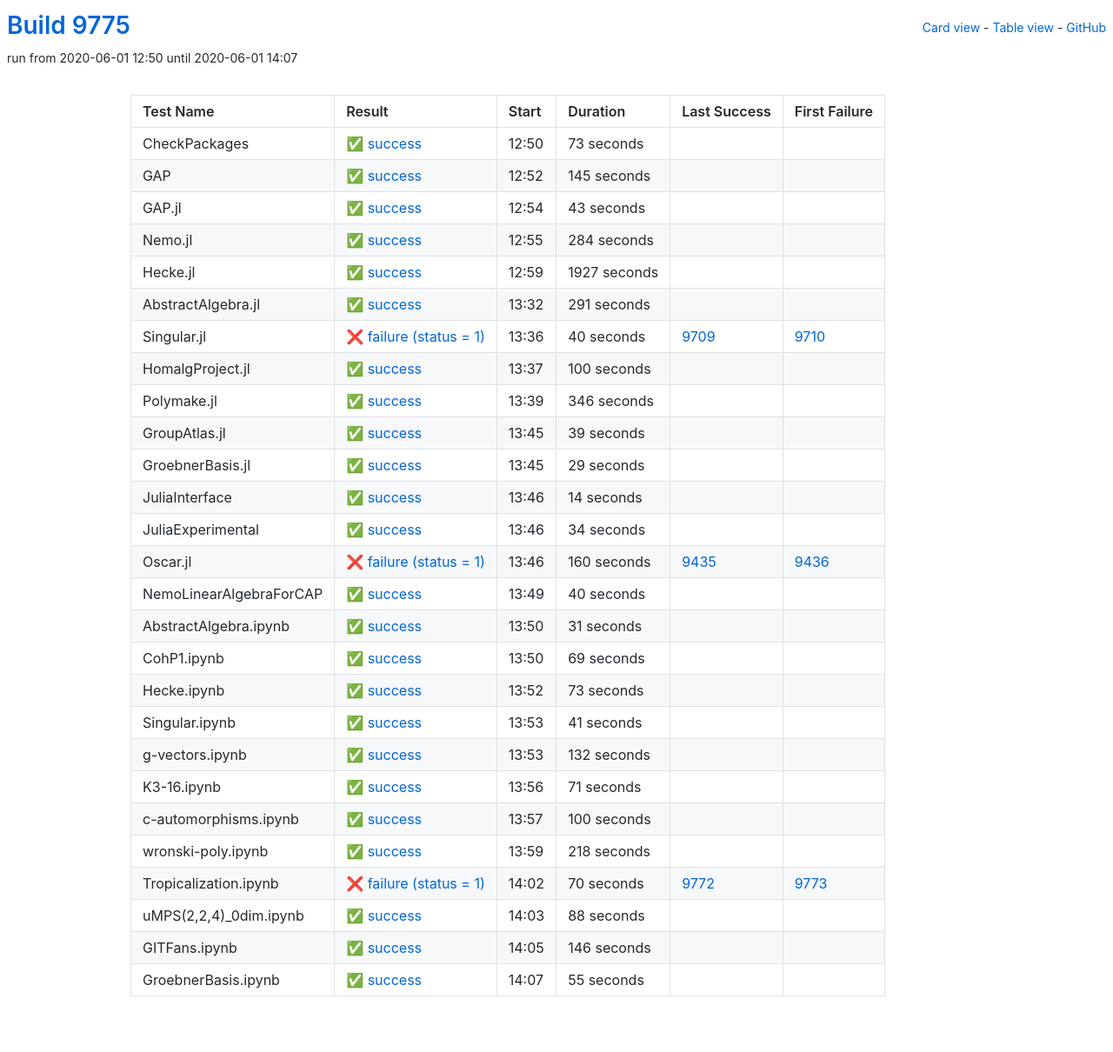
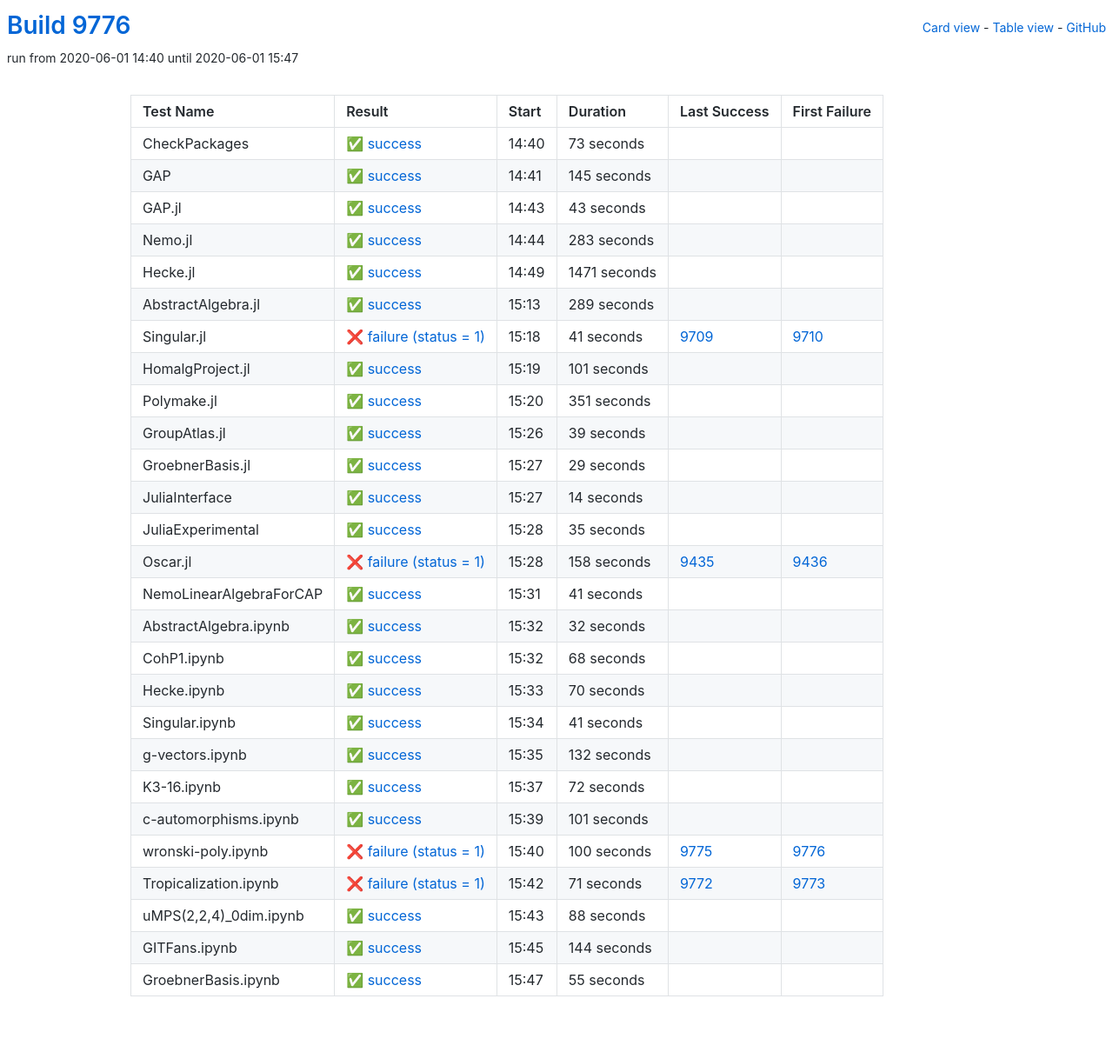
Before and after one commit to oscar-system/oscar-ci-status, a Jekyll site: the page built from table.html, in a window 1280 px wide. Shown: the whole page at 87% size. Built offline with Jekyll 4.4.1, drawn with Linux system fonts in a browser that asks for light colours.

Commit message:
Build 9776

```diff
--- a/_data/ci.yml
+++ b/_data/ci.yml
@@ -1,5 +1,5 @@
-build: 9775
-build_url: https://oscarci.mathematik.uni-kl.de/job/oscar/9775/
+build: 9776
+build_url: https://oscarci.mathematik.uni-kl.de/job/oscar/9776/
 job: oscar
 tests:
 - duration: 73
@@ -9,9 +9,9 @@
   id: checkpackages
   last_success: false
   last_success_url: null
-  log: https://oscarci.mathematik.uni-kl.de/job/oscar/9775/artifact/logs/build-9775/CheckPackages.log
+  log: https://oscarci.mathematik.uni-kl.de/job/oscar/9776/artifact/logs/build-9776/CheckPackages.log
   name: CheckPackages
-  start: 2020-06-01 12:50
+  start: 2020-06-01 14:40
   status: success
   success: true
 - duration: 145
@@ -21,9 +21,9 @@
   id: gap
   last_success: false
   last_success_url: null
-  log: https://oscarci.mathematik.uni-kl.de/job/oscar/9775/artifact/logs/build-9775/GAP.log
+  log: https://oscarci.mathematik.uni-kl.de/job/oscar/9776/artifact/logs/build-9776/GAP.log
   name: GAP
-  start: 2020-06-01 12:52
+  start: 2020-06-01 14:41
   status: success
   success: true
 - duration: 43
@@ -33,81 +33,81 @@
   id: gap-jl
   last_success: false
   last_success_url: null
-  log: https://oscarci.mathematik.uni-kl.de/job/oscar/9775/artifact/logs/build-9775/GAP.jl.log
+  log: https://oscarci.mathematik.uni-kl.de/job/oscar/9776/artifact/logs/build-9776/GAP.jl.log
   name: GAP.jl
-  start: 2020-06-01 12:54
+  start: 2020-06-01 14:43
   status: success
   success: true
-- duration: 284
+- duration: 283
   exitcode: 0
   first_failure: false
   first_failure_url: null
   id: nemo-jl
   last_success: false
   last_success_url: null
-  log: https://oscarci.mathematik.uni-kl.de/job/oscar/9775/artifact/logs/build-9775/Nemo.jl.log
+  log: https://oscarci.mathematik.uni-kl.de/job/oscar/9776/artifact/logs/build-9776/Nemo.jl.log
   name: Nemo.jl
-  start: 2020-06-01 12:55
+  start: 2020-06-01 14:44
   status: success
   success: true
-- duration: 1927
+- duration: 1471
   exitcode: 0
   first_failure: false
   first_failure_url: null
   id: hecke-jl
   last_success: false
   last_success_url: null
-  log: https://oscarci.mathematik.uni-kl.de/job/oscar/9775/artifact/logs/build-9775/Hecke.jl.log
+  log: https://oscarci.mathematik.uni-kl.de/job/oscar/9776/artifact/logs/build-9776/Hecke.jl.log
   name: Hecke.jl
-  start: 2020-06-01 12:59
+  start: 2020-06-01 14:49
   status: success
   success: true
-- duration: 291
+- duration: 289
   exitcode: 0
   first_failure: false
   first_failure_url: null
   id: abstractalgebra-jl
   last_success: false
   last_success_url: null
-  log: https://oscarci.mathematik.uni-kl.de/job/oscar/9775/artifact/logs/build-9775/AbstractAlgebra.jl.log
+  log: https://oscarci.mathematik.uni-kl.de/job/oscar/9776/artifact/logs/build-9776/AbstractAlgebra.jl.log
   name: AbstractAlgebra.jl
-  start: 2020-06-01 13:32
+  start: 2020-06-01 15:13
   status: success
   success: true
-- duration: 40
+- duration: 41
   exitcode: 1
   first_failure: 9710
   first_failure_url: https://oscarci.mathematik.uni-kl.de/job/oscar/9710/
   id: singular-jl
   last_success: 9709
   last_success_url: https://oscarci.mathematik.uni-kl.de/job/oscar/9709/
-  log: https://oscarci.mathematik.uni-kl.de/job/oscar/9775/artifact/logs/build-9775/Singular.jl.log
+  log: https://oscarci.mathematik.uni-kl.de/job/oscar/9776/artifact/logs/build-9776/Singular.jl.log
   name: Singular.jl
-  start: 2020-06-01 13:36
+  start: 2020-06-01 15:18
   status: failure
   success: false
-- duration: 100
+- duration: 101
   exitcode: 0
   first_failure: false
   first_failure_url: null
   id: homalgproject-jl
   last_success: false
   last_success_url: null
-  log: https://oscarci.mathematik.uni-kl.de/job/oscar/9775/artifact/logs/build-9775/HomalgProject.jl.log
+  log: https://oscarci.mathematik.uni-kl.de/job/oscar/9776/artifact/logs/build-9776/HomalgProject.jl.log
   name: HomalgProject.jl
-  start: 2020-06-01 13:37
+  start: 2020-06-01 15:19
   status: success
   success: true
-- duration: 346
+- duration: 351
   exitcode: 0
   first_failure: false
   first_failure_url: null
   id: polymake-jl
   last_success: false
   last_success_url: null
-  log: https://oscarci.mathematik.uni-kl.de/job/oscar/9775/artifact/logs/build-9775/Polymake.jl.log
+  log: https://oscarci.mathematik.uni-kl.de/job/oscar/9776/artifact/logs/build-9776/Polymake.jl.log
   name: Polymake.jl
-  start: 2020-06-01 13:39
+  start: 2020-06-01 15:20
   status: success
   success: true
 - duration: 39
@@ -117,9 +117,9 @@
   id: groupatlas-jl
   last_success: false
   last_success_url: null
-  log: https://oscarci.mathematik.uni-kl.de/job/oscar/9775/artifact/logs/build-9775/GroupAtlas.jl.log
+  log: https://oscarci.mathematik.uni-kl.de/job/oscar/9776/artifact/logs/build-9776/GroupAtlas.jl.log
   name: GroupAtlas.jl
-  start: 2020-06-01 13:45
+  start: 2020-06-01 15:26
   status: success
   success: true
 - duration: 29
@@ -129,9 +129,9 @@
   id: groebnerbasis-jl
   last_success: false
   last_success_url: null
-  log: https://oscarci.mathematik.uni-kl.de/job/oscar/9775/artifact/logs/build-9775/GroebnerBasis.jl.log
+  log: https://oscarci.mathematik.uni-kl.de/job/oscar/9776/artifact/logs/build-9776/GroebnerBasis.jl.log
   name: GroebnerBasis.jl
-  start: 2020-06-01 13:45
+  start: 2020-06-01 15:27
   status: success
   success: true
 - duration: 14
@@ -141,81 +141,81 @@
   id: juliainterface
   last_success: false
   last_success_url: null
-  log: https://oscarci.mathematik.uni-kl.de/job/oscar/9775/artifact/logs/build-9775/JuliaInterface.log
+  log: https://oscarci.mathematik.uni-kl.de/job/oscar/9776/artifact/logs/build-9776/JuliaInterface.log
   name: JuliaInterface
-  start: 2020-06-01 13:46
+  start: 2020-06-01 15:27
   status: success
   success: true
-- duration: 34
+- duration: 35
   exitcode: 0
   first_failure: false
   first_failure_url: null
   id: juliaexperimental
   last_success: false
   last_success_url: null
-  log: https://oscarci.mathematik.uni-kl.de/job/oscar/9775/artifact/logs/build-9775/JuliaExperimental.log
+  log: https://oscarci.mathematik.uni-kl.de/job/oscar/9776/artifact/logs/build-9776/JuliaExperimental.log
   name: JuliaExperimental
-  start: 2020-06-01 13:46
+  start: 2020-06-01 15:28
   status: success
   success: true
-- duration: 160
+- duration: 158
   exitcode: 1
   first_failure: 9436
   first_failure_url: https://oscarci.mathematik.uni-kl.de/job/oscar/9436/
   id: oscar-jl
   last_success: 9435
   last_success_url: https://oscarci.mathematik.uni-kl.de/job/oscar/9435/
-  log: https://oscarci.mathematik.uni-kl.de/job/oscar/9775/artifact/logs/build-9775/Oscar.jl.log
+  log: https://oscarci.mathematik.uni-kl.de/job/oscar/9776/artifact/logs/build-9776/Oscar.jl.log
   name: Oscar.jl
-  start: 2020-06-01 13:46
+  start: 2020-06-01 15:28
   status: failure
   success: false
-- duration: 40
+- duration: 41
   exitcode: 0
   first_failure: false
   first_failure_url: null
   id: nemolinearalgebraforcap
   last_success: false
   last_success_url: null
-  log: https://oscarci.mathematik.uni-kl.de/job/oscar/9775/artifact/logs/build-9775/NemoLinearAlgebraForCAP.log
+  log: https://oscarci.mathematik.uni-kl.de/job/oscar/9776/artifact/logs/build-9776/NemoLinearAlgebraForCAP.log
   name: NemoLinearAlgebraForCAP
-  start: 2020-06-01 13:49
+  start: 2020-06-01 15:31
   status: success
   success: true
-- duration: 31
+- duration: 32
   exitcode: 0
   first_failure: false
   first_failure_url: null
   id: abstractalgebra-ipynb
   last_success: false
   last_success_url: null
-  log: https://oscarci.mathematik.uni-kl.de/job/oscar/9775/artifact/logs/build-9775/AbstractAlgebra.ipynb.log
+  log: https://oscarci.mathematik.uni-kl.de/job/oscar/9776/artifact/logs/build-9776/AbstractAlgebra.ipynb.log
   name: AbstractAlgebra.ipynb
-  start: 2020-06-01 13:50
+  start: 2020-06-01 15:32
   status: success
   success: true
-- duration: 69
+- duration: 68
   exitcode: 0
   first_failure: false
   first_failure_url: null
   id: cohp1-ipynb
   last_success: false
   last_success_url: null
-  log: https://oscarci.mathematik.uni-kl.de/job/oscar/9775/artifact/logs/build-9775/CohP1.ipynb.log
+  log: https://oscarci.mathematik.uni-kl.de/job/oscar/9776/artifact/logs/build-9776/CohP1.ipynb.log
   name: CohP1.ipynb
-  start: 2020-06-01 13:50
+  start: 2020-06-01 15:32
   status: success
   success: true
-- duration: 73
+- duration: 70
   exitcode: 0
   first_failure: false
   first_failure_url: null
   id: hecke-ipynb
   last_success: false
   last_success_url: null
-  log: https://oscarci.mathematik.uni-kl.de/job/oscar/9775/artifact/logs/build-9775/Hecke.ipynb.log
+  log: https://oscarci.mathematik.uni-kl.de/job/oscar/9776/artifact/logs/build-9776/Hecke.ipynb.log
   name: Hecke.ipynb
-  start: 2020-06-01 13:52
+  start: 2020-06-01 15:33
   status: success
   success: true
 - duration: 41
@@ -225,9 +225,9 @@
   id: singular-ipynb
   last_success: false
   last_success_url: null
-  log: https://oscarci.mathematik.uni-kl.de/job/oscar/9775/artifact/logs/build-9775/Singular.ipynb.log
+  log: https://oscarci.mathematik.uni-kl.de/job/oscar/9776/artifact/logs/build-9776/Singular.ipynb.log
   name: Singular.ipynb
-  start: 2020-06-01 13:53
+  start: 2020-06-01 15:34
   status: success
   success: true
 - duration: 132
@@ -237,57 +237,57 @@
   id: g-vectors-ipynb
   last_success: false
   last_success_url: null
-  log: https://oscarci.mathematik.uni-kl.de/job/oscar/9775/artifact/logs/build-9775/g-vectors.ipynb.log
+  log: https://oscarci.mathematik.uni-kl.de/job/oscar/9776/artifact/logs/build-9776/g-vectors.ipynb.log
   name: g-vectors.ipynb
-  start: 2020-06-01 13:53
+  start: 2020-06-01 15:35
   status: success
   success: true
-- duration: 71
+- duration: 72
   exitcode: 0
   first_failure: false
   first_failure_url: null
   id: k3-16-ipynb
   last_success: false
   last_success_url: null
-  log: https://oscarci.mathematik.uni-kl.de/job/oscar/9775/artifact/logs/build-9775/K3-16.ipynb.log
+  log: https://oscarci.mathematik.uni-kl.de/job/oscar/9776/artifact/logs/build-9776/K3-16.ipynb.log
   name: K3-16.ipynb
-  start: 2020-06-01 13:56
+  start: 2020-06-01 15:37
   status: success
   success: true
-- duration: 100
+- duration: 101
   exitcode: 0
   first_failure: false
   first_failure_url: null
   id: c-automorphisms-ipynb
   last_success: false
   last_success_url: null
-  log: https://oscarci.mathematik.uni-kl.de/job/oscar/9775/artifact/logs/build-9775/c-automorphisms.ipynb.log
+  log: https://oscarci.mathematik.uni-kl.de/job/oscar/9776/artifact/logs/build-9776/c-automorphisms.ipynb.log
   name: c-automorphisms.ipynb
-  start: 2020-06-01 13:57
+  start: 2020-06-01 15:39
   status: success
   success: true
-- duration: 218
-  exitcode: 0
-  first_failure: false
-  first_failure_url: null
+- duration: 100
+  exitcode: 1
+  first_failure: 9776
+  first_failure_url: https://oscarci.mathematik.uni-kl.de/job/oscar/9776/
   id: wronski-poly-ipynb
-  last_success: false
-  last_success_url: null
-  log: https://oscarci.mathematik.uni-kl.de/job/oscar/9775/artifact/logs/build-9775/wronski-poly.ipynb.log
+  last_success: 9775
+  last_success_url: https://oscarci.mathematik.uni-kl.de/job/oscar/9775/
+  log: https://oscarci.mathematik.uni-kl.de/job/oscar/9776/artifact/logs/build-9776/wronski-poly.ipynb.log
   name: wronski-poly.ipynb
-  start: 2020-06-01 13:59
-  status: success
-  success: true
-- duration: 70
+  start: 2020-06-01 15:40
+  status: failure
+  success: false
+- duration: 71
   exitcode: 1
   first_failure: 9773
   first_failure_url: https://oscarci.mathematik.uni-kl.de/job/oscar/9773/
   id: tropicalization-ipynb
   last_success: 9772
   last_success_url: https://oscarci.mathematik.uni-kl.de/job/oscar/9772/
-  log: https://oscarci.mathematik.uni-kl.de/job/oscar/9775/artifact/logs/build-9775/Tropicalization.ipynb.log
+  log: https://oscarci.mathematik.uni-kl.de/job/oscar/9776/artifact/logs/build-9776/Tropicalization.ipynb.log
   name: Tropicalization.ipynb
-  start: 2020-06-01 14:02
+  start: 2020-06-01 15:42
   status: failure
   success: false
 - duration: 88
@@ -297,21 +297,21 @@
   id: umps-2-2-4-0dim-ipynb
   last_success: false
   last_success_url: null
-  log: https://oscarci.mathematik.uni-kl.de/job/oscar/9775/artifact/logs/build-9775/uMPS-2-2-4-_0dim.ipynb.log
+  log: https://oscarci.mathematik.uni-kl.de/job/oscar/9776/artifact/logs/build-9776/uMPS-2-2-4-_0dim.ipynb.log
   name: uMPS(2,2,4)_0dim.ipynb
-  start: 2020-06-01 14:03
+  start: 2020-06-01 15:43
   status: success
   success: true
-- duration: 146
+- duration: 144
   exitcode: 0
   first_failure: false
   first_failure_url: null
   id: gitfans-ipynb
   last_success: false
   last_success_url: null
-  log: https://oscarci.mathematik.uni-kl.de/job/oscar/9775/artifact/logs/build-9775/GITFans.ipynb.log
+  log: https://oscarci.mathematik.uni-kl.de/job/oscar/9776/artifact/logs/build-9776/GITFans.ipynb.log
   name: GITFans.ipynb
-  start: 2020-06-01 14:05
+  start: 2020-06-01 15:45
   status: success
   success: true
 - duration: 55
@@ -321,8 +321,8 @@
   id: groebnerbasis-ipynb
   last_success: false
   last_success_url: null
-  log: https://oscarci.mathematik.uni-kl.de/job/oscar/9775/artifact/logs/build-9775/GroebnerBasis.ipynb.log
+  log: https://oscarci.mathematik.uni-kl.de/job/oscar/9776/artifact/logs/build-9776/GroebnerBasis.ipynb.log
   name: GroebnerBasis.ipynb
-  start: 2020-06-01 14:07
+  start: 2020-06-01 15:47
   status: success
   success: true
```
Also changed, not shown: README.md.
